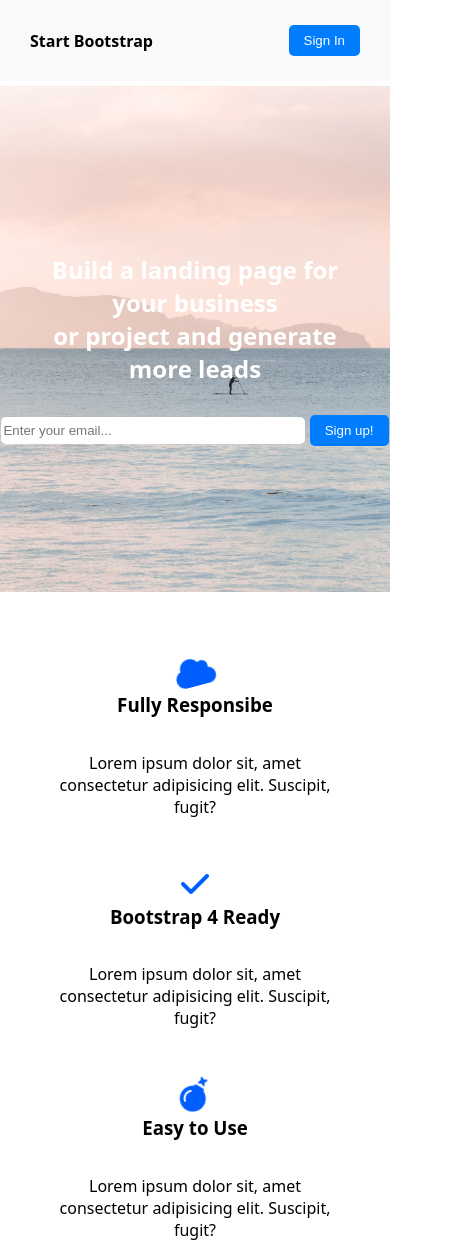
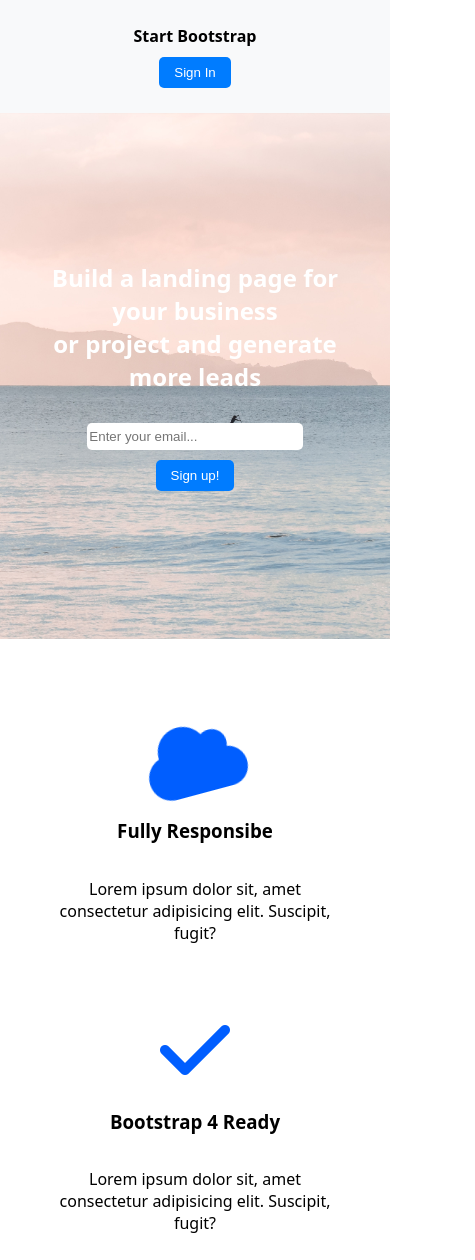
Before and after one commit to Sam240391/DI_Bootcamp, a plain HTML site: page day1/CREATE_A_LP/index.html in a window 390 px wide. Shown: the top 1260 px of the page, 475 px wide, since content can reach past the window. Drawn offline with Linux system fonts and the light colour scheme.

Commit message:
last correction Landing Page Responsive

```diff
--- a/day1/CREATE_A_LP/index.html
+++ b/day1/CREATE_A_LP/index.html
@@ -40,17 +40,17 @@
 
     <section class="boxes">
         <div>
-            <i class="fa-solid fa-cloud fa-shake fa-2xl" style="color: #005eff;"></i>
+            <i class="fa-solid fa-cloud fa-shake fa-5x" style="color: #005eff;"></i>
             <h3>Fully Responsibe</h3>
             <p>Lorem ipsum dolor sit, amet consectetur adipisicing elit. Suscipit, fugit?</p>
         </div>
         <div>
-            <i class="fa-solid fa-check fa-flip fa-2xl" style="color: #005eff;"></i>
+            <i class="fa-solid fa-check fa-flip fa-5x" style="color: #005eff;"></i>
             <h3>Bootstrap 4 Ready</h3>
             <p>Lorem ipsum dolor sit, amet consectetur adipisicing elit. Suscipit, fugit?</p>
         </div>
         <div>
-            <i class="fa-solid fa-bomb fa-shake fa-2xl" style="color: #005eff;"></i>
+            <i class="fa-solid fa-bomb fa-shake fa-5x" style="color: #005eff;"></i>
             <h3>Easy to Use</h3>
             <p>Lorem ipsum dolor sit, amet consectetur adipisicing elit. Suscipit, fugit?</p>
         </div>
--- a/day1/CREATE_A_LP/style.css
+++ b/day1/CREATE_A_LP/style.css
@@ -28,6 +28,17 @@ nav{
     justify-content: space-between;
 }
 
+@media screen and (max-width: 600px) {
+    .navbar{
+        display: flex;
+        flex-direction: column;
+        justify-content: space-between;
+        gap: 10px;
+        flex-wrap: wrap;
+    }
+}
+
+
 .logo a {
 	text-decoration: none;
 	color: black;
@@ -51,7 +62,8 @@ nav{
 	/* CSS BANNER */
 
 .banner {
-        margin: 5px 0px;
+
+    padding-bottom: 20px;
     background-image: url('seabg.jpg');
     background-size: cover;
     background-position: center;
@@ -73,13 +85,23 @@ nav{
 
 form input{
     border-radius: 5px;
-        width: 300px;
+    margin-bottom: 10px;
+    width: 250px;
     height: 25px;
     border: none;
 }
 
+@media screen and (max-width: 600px) {
+    form input{
+        border-radius: 5px;
+        margin-bottom: 10px;
+        width: 80%;
+        height: 25px;
+        border: none;
+    }
+}
+
 .banner-content-form {
-        width: 500px;
     padding: 5px 30px;
 }
 
```
Lines whose indentation alone changed are shown as unchanged.
